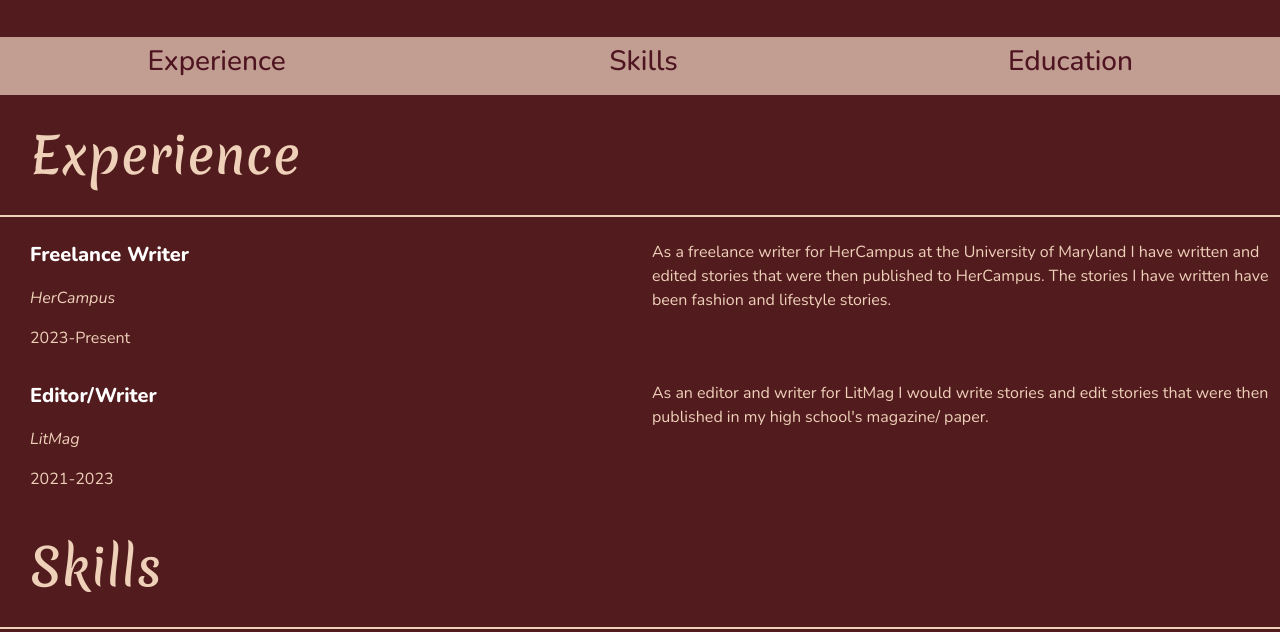
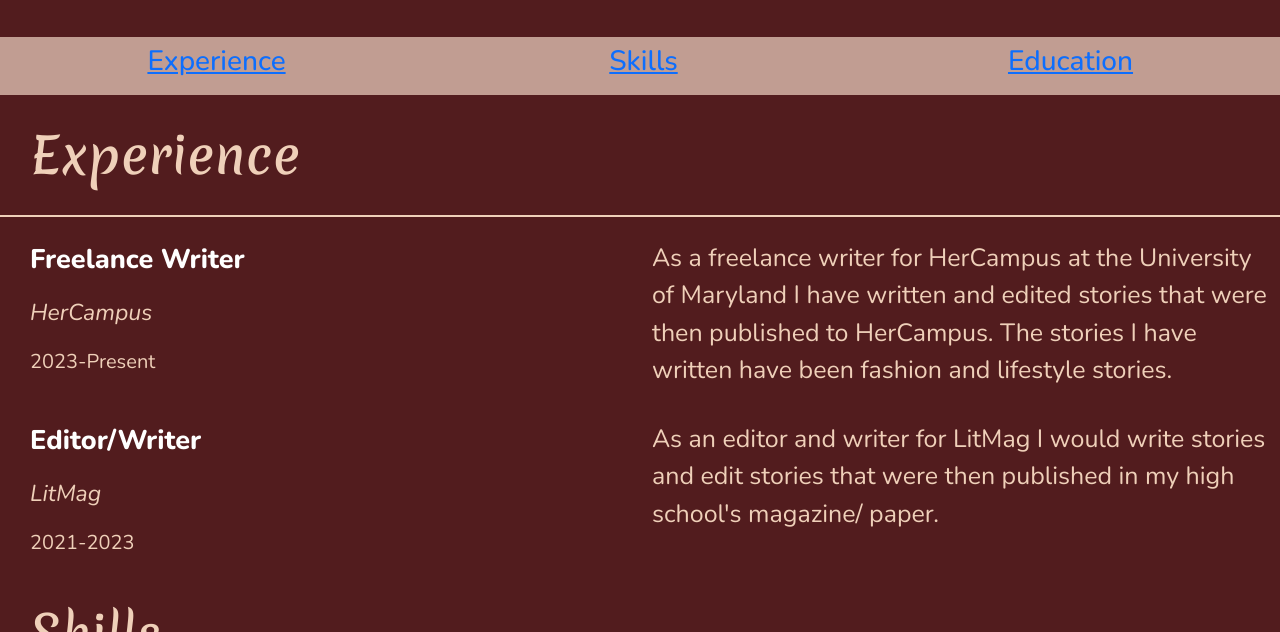
Before and after one commit to andreaaugi/Andrea-Augi-jour352, a plain HTML site: page online-portfolio/index.html in a window 1280 px wide. Shown: the part 343-975 px from the top of the page. Drawn offline with nearby package versions, Linux system fonts and the light colour scheme.

Commit message:
added internal links

```diff
--- a/online-portfolio/index.html
+++ b/online-portfolio/index.html
@@ -39,12 +39,23 @@
 
         <div class=".container-fluid" id="navigation">
             <div class="row">
-                <div class="col-sm-4"><h3>Experience</h3></div>
-                <div class="col-sm-4"><h3>Skills</h3></div>
-                <div class="col-sm-4"><h3>Education</h3></div>
+                <div class="col-sm-4">
+                    <h3>
+                        <a href="#section">Experience</a>
+                    </h3>
+                </div>
+                <div class="col-sm-4">
+                    <h3>
+                        <a href="#skills">Skills</a>
+                    </h3>
+                </div>
+                <div class="col-sm-4">
+                    <h3>
+                        <a href="#education">Education</a>
+                    </h3>
+                </div>
             </div>
         </div>
-
         <div class=".container-fluid" id="section">
             <div class="row">
                 <div class="col">
@@ -105,7 +116,7 @@
             </div>
         </div>
 
-        <div class=".container-fluid">
+        <div class=".container-fluid" id="education">
             <div class="row">
                 <div class="col">
                     <h1>Education</h1>
--- a/online-portfolio/style.css
+++ b/online-portfolio/style.css
@@ -9,7 +9,7 @@ Burgundy - #4e1420
 
 @media {
     img {
-        width: 330px;
+        width: 400px;
         padding: 10px;
         margin-top: 20px;
         border: none;
@@ -87,12 +87,13 @@ Burgundy - #4e1420
         padding-left: 40px;
         padding: 10px;
         margin-top: 100px;
+        font-size: 20px;
     }
 
     .jobtitle {
         color: #ffffff;
         font-weight: 800;
-        font-size: 20px;
+        font-size: 27px;
         font-family: "Nunito", serif;
         padding-left: 30px;
         padding-top: 15px;
@@ -103,18 +104,21 @@ Burgundy - #4e1420
         font-style: italic;
         font-family: "Nunito", serif;
         padding-left: 30px;
+        font-size: 23px;
     }
 
     .jobdate {
         color: #efd0b9;
         font-family: "Nunito", serif;
         padding-left: 30px;
+        font-size: 20px;
     }
 
     .jobdescription {
         color: #efd0b9;
         font-family: "Nunito", serif;
         padding-top: 15px;
+        font-size: 25px;
     }
 
     .list {
@@ -122,13 +126,14 @@ Burgundy - #4e1420
         font-family: "Nunito", serif;
         padding-top: 15px;
         padding-bottom: 60px;
+        font-size: 25px;
     }
 
     .degree {
         padding-top: 15px;
         color: #ffffff;
         font-weight: 800;
-        font-size: 20px;
+        font-size: 35px;
         font-family: "Nunito", serif;
         padding-left: 30px;
     }
@@ -138,12 +143,19 @@ Burgundy - #4e1420
         font-style: italic;
         font-family: "Nunito", serif;
         padding-left: 30px;
+        font-size: 25px;
     }
 
     .year {
         color: #efd0b9;
         font-family: "Nunito", serif;
         padding-left: 30px;
+        font-size: 20px;
+    }
+
+    #section {
+        color:#4e1420;
+        text-decoration: none;
     }
 }
 
```
